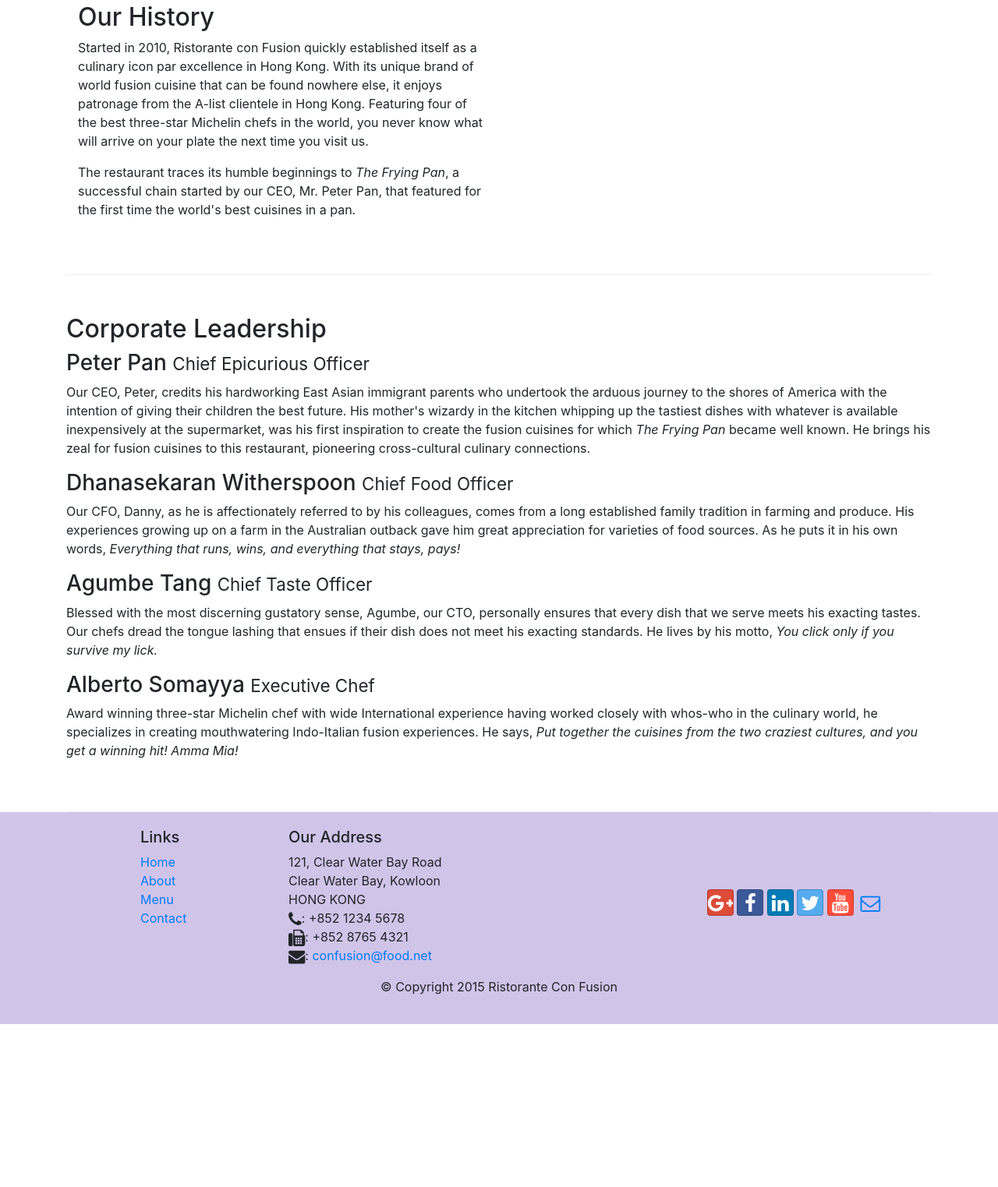
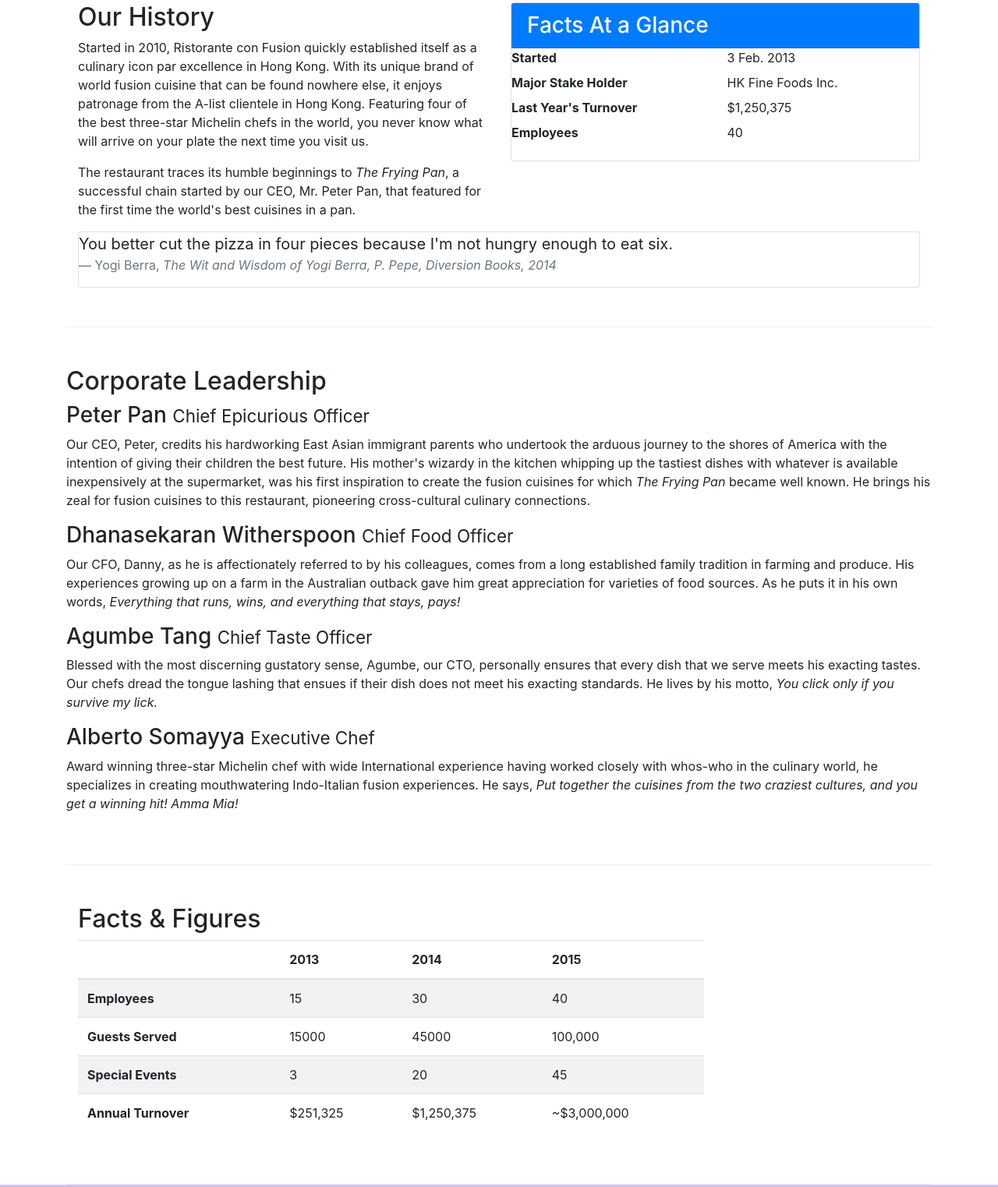
Before and after one commit to ohGeezAlly/conFusion, a website: page aboutus.html in a window 1280 px wide. Shown: the part 488-2011 px from the top of the page at 78% size. Before the commit the page ends 1802 px from the top, so only its background shows below. Drawn offline with nearby package versions, Linux system fonts and the light colour scheme.

Commit message:
Tables and Cards

```diff
--- a/aboutus.html
+++ b/aboutus.html
@@ -59,13 +59,40 @@
         </div>
 
         <div class="row row-content">
-            <div class="col- 12 col sm-6 flex-first">
+            <div class="col-sm-6">
                 <h2>Our History</h2>
                 <p>Started in 2010, Ristorante con Fusion quickly established itself as a culinary icon par excellence in Hong Kong. With its unique brand of world fusion cuisine that can be found nowhere else, it enjoys patronage from the A-list clientele in Hong Kong.  Featuring four of the best three-star Michelin chefs in the world, you never know what will arrive on your plate the next time you visit us.</p>
                 <p>The restaurant traces its humble beginnings to <em>The Frying Pan</em>, a successful chain started by our CEO, Mr. Peter Pan, that featured for the first time the world's best cuisines in a pan.</p>
             </div>
-            <div class="col- col-sm flex-last">
+            <div class="col-12 col-sm-6">
+                    <div class="card">
+                            <h3 class="card-header bg-primary text-white">Facts At a Glance</h3>
+                            <div class="card-block">
+                                <dl class="row">
+                                    <dt class="col-6">Started</dt>
+                                    <dd class="col-6">3 Feb. 2013</dd>
+                                    <dt class="col-6">Major Stake Holder</dt>
+                                    <dd class="col-6">HK Fine Foods Inc.</dd>
+                                    <dt class="col-6">Last Year's Turnover</dt>
+                                    <dd class="col-6">$1,250,375</dd>
+                                    <dt class="col-6">Employees</dt>
+                                    <dd class="col-6">40</dd>
+                               </dl>
+                            </div>
+                        </div>
             </div>
+            <div class="col-12">
+                    <div class="card card-block bg-faded">
+                        <blockquote class="blockquote">
+                            <p class="mb-0">You better cut the pizza in four pieces because
+                                I'm not hungry enough to eat six.</p>
+                            <footer class="blockquote-footer">Yogi Berra,
+                              <cite title="Source Title">The Wit and Wisdom of Yogi Berra,
+                                P. Pepe, Diversion Books, 2014</cite>
+                            </footer>
+                        </blockquote>
+                    </div>
+                </div>
         </div>
 
 
@@ -82,7 +109,52 @@
                 <p class="hidden-xs-down">Award winning three-star Michelin chef with wide International experience having worked closely with whos-who in the culinary world, he specializes in creating mouthwatering Indo-Italian fusion experiences. He says, <em>Put together the cuisines from the two craziest cultures, and you get a winning hit! Amma Mia!</em></p>
             </div>
        </div>
+       <div class="row row-content">
+           <div class="col-12 col-sm-9">
+               <h2>Facts &amp; Figures</h2>
+               <div class="table-responsive">
+                    <table class="table table-striped">
+                    <thead class="thead-inverse">
+                        <tr>
+                            <th>&nbsp;</th>
+                            <th>2013</th>
+                            <th>2014</th>
+                            <th>2015</th>
+                        </tr>
+                    </thead>
+                    <tbody>
+                        <tr>
+                            <th>Employees</th>
+                            <td>15</td>
+                            <td>30</td>
+                            <td>40</td>
+                        </tr>
+                        <tr>
+                            <th>Guests Served</th>
+                            <td>15000</td>
+                            <td>45000</td>
+                            <td>100,000</td>
+                        </tr>
+                        <tr>
+                            <th>Special Events</th>
+                            <td>3</td>
+                            <td>20</td>
+                            <td>45</td>
+                        </tr>
+                        <tr>
+                            <th>Annual Turnover</th>
+                            <td>$251,325</td>
+                            <td>$1,250,375</td>
+                            <td>~$3,000,000</td>
+                        </tr>
+                    </tbody>
+                    </table>
+                    </div>
+           </div>
+           <div class="col-12 col-sm-6">
 
+           </div>
+       </div>
     </div>
 
     <footer class="footer">
```
